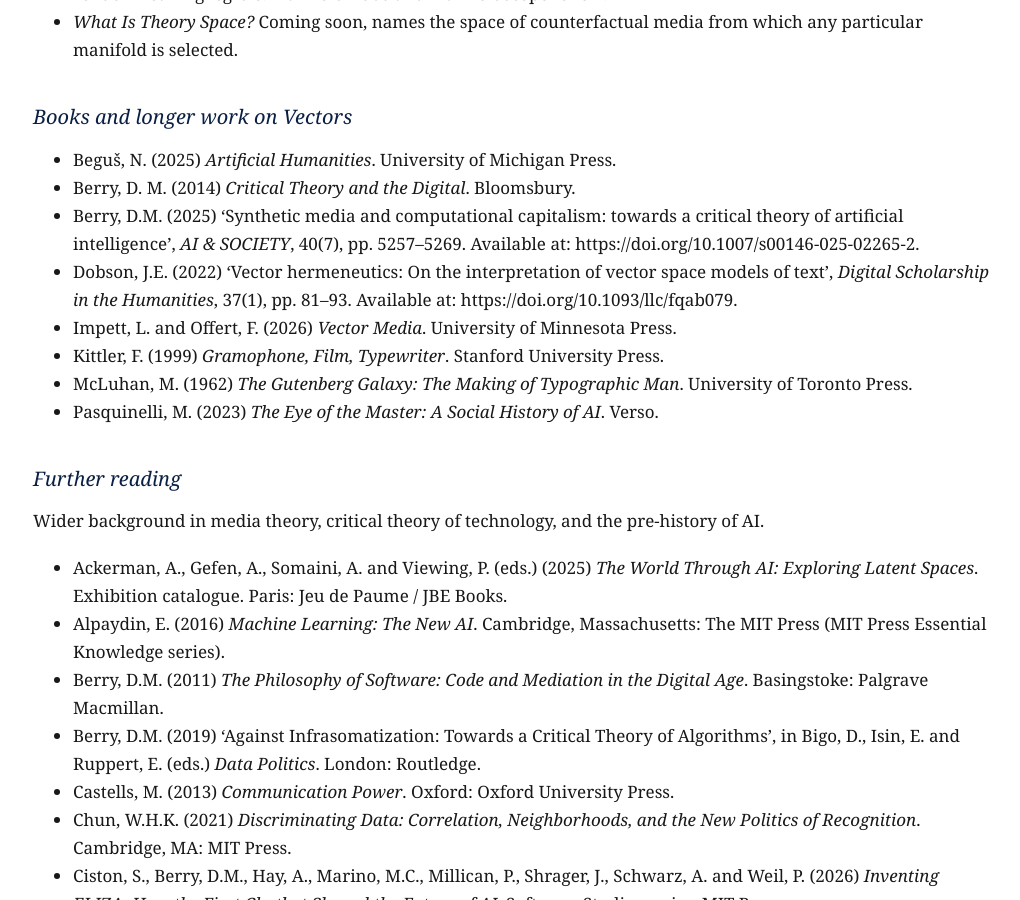
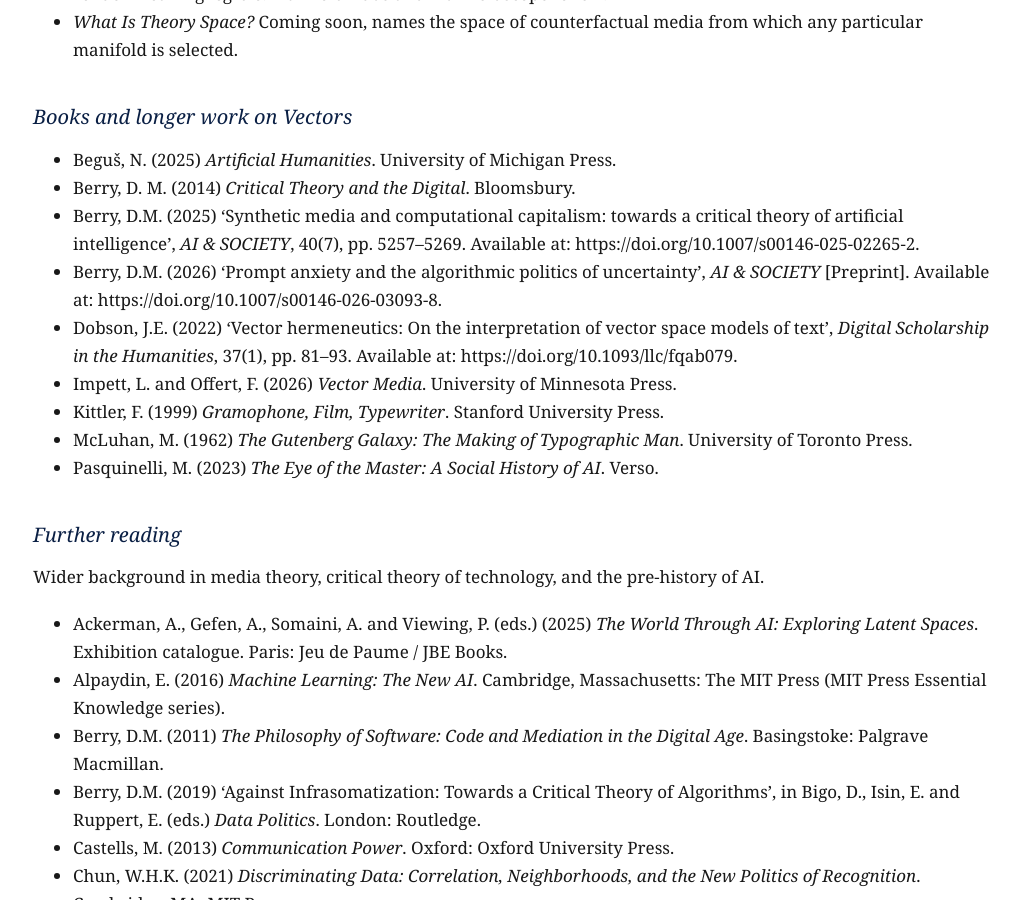
Before and after one commit to vector-lab-tools/vector-lab-tools.github.io, a Jekyll site: the page built from index.md, in a window 1280 px wide and 900 px high, scrolled down 3584 px. Shown: the whole window, without its empty margins (127-1147 px from the left). Built offline with Jekyll 4.4.1, drawn with Linux system fonts in a browser that asks for light colours.

Commit message:
Add Berry (2026) on prompt anxiety to further reading
Sits in the "Books and longer work on Vectors" section
alphabetically after Berry (2025) and before Dobson (2022).
Argues that prompt engineering resembles the psychological
and temporal structures Benjamin identified in gambling.

Verified against Zotero (item key 3ZKBK5UK) before adding.

Supported-by: Claude

```diff
--- a/index.md
+++ b/index.md
@@ -128,6 +128,7 @@ The tools operationalise claims developed across the vector theory sequence on S
 - Beguš, N. (2025) *Artificial Humanities*. University of Michigan Press.
 - Berry, D. M. (2014) *Critical Theory and the Digital*. Bloomsbury.
 - Berry, D.M. (2025) ‘Synthetic media and computational capitalism: towards a critical theory of artificial intelligence’, *AI & SOCIETY*, 40(7), pp. 5257–5269. Available at: https://doi.org/10.1007/s00146-025-02265-2.
+- Berry, D.M. (2026) ‘Prompt anxiety and the algorithmic politics of uncertainty’, *AI & SOCIETY* [Preprint]. Available at: https://doi.org/10.1007/s00146-026-03093-8.
 - Dobson, J.E. (2022) ‘Vector hermeneutics: On the interpretation of vector space models of text’, *Digital Scholarship in the Humanities*, 37(1), pp. 81–93. Available at: https://doi.org/10.1093/llc/fqab079.
 - Impett, L. and Offert, F. (2026) *Vector Media*. University of Minnesota Press.
 - Kittler, F. (1999) *Gramophone, Film, Typewriter*. Stanford University Press.
```
